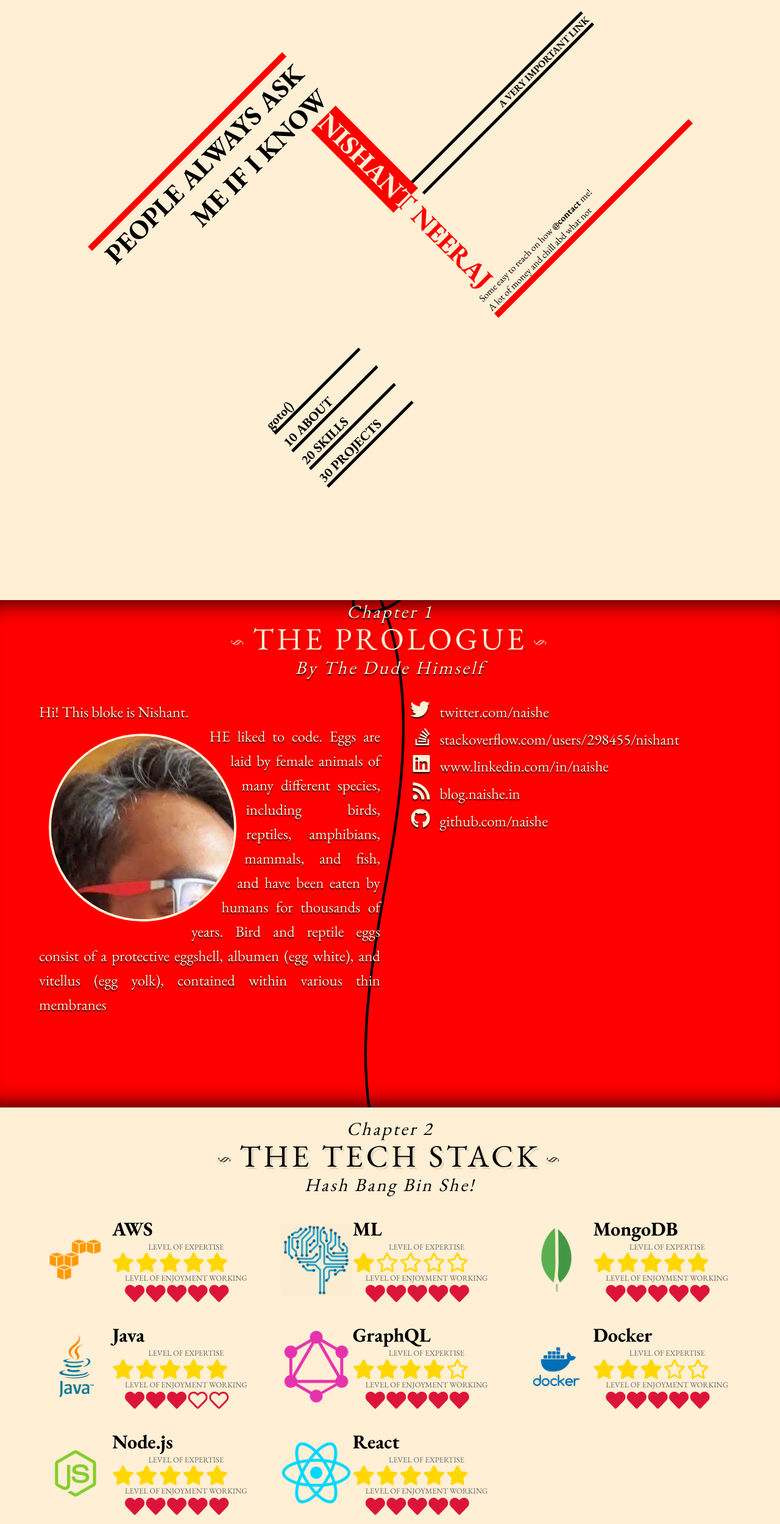
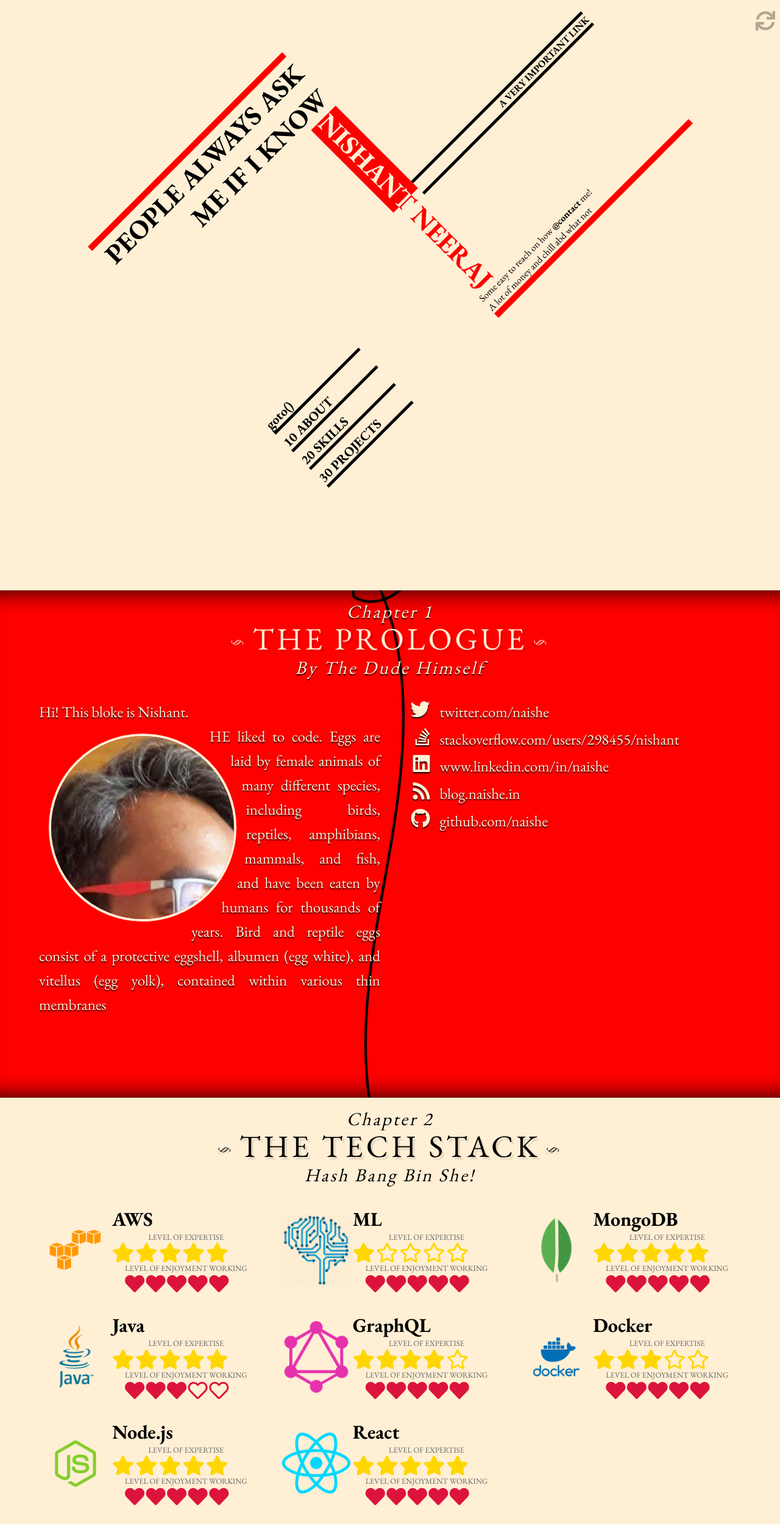
Before and after one commit to naishe/naishe.github.io, a website: page index.html in a window 1280 px wide. Shown: the top 2499 px of the page at 61% size. Drawn offline with nearby package versions, Linux system fonts and the light colour scheme.

Commit message:
🔛 refresh added!!!

```diff
--- a/assets/style.css
+++ b/assets/style.css
@@ -68,6 +68,11 @@
   color: var(--highlight);
 }
 
+button {
+  border: 0;
+  padding: 0.1rem;
+  background-color: transparent;
+}
 .hero {
   font-family: "EB Garamond", "Times New Roman", Times, serif;
   min-height: 100vh;
@@ -171,7 +176,8 @@
   display: flex;
   justify-content: center;
   text-align: center;
-  margin-top: 1rem;
+  padding-top: 1rem;
+  /* margin-top: 1rem; */
   margin-bottom: 2rem;
 }
 
@@ -404,3 +410,27 @@
   padding-left: 1rem;
   margin-bottom: 1rem;
 }
+
+#outro {
+  cursor: help;
+}
+
+.refresh {
+  position: fixed;
+  width: 3rem;
+  font-size: 1rem;
+  top: 1rem;
+  right: 0px;
+  text-align: center;
+}
+
+.refresh > button {
+  transition: transform 0.8s ease-in-out;
+}
+.refresh:hover > button {
+  transform: rotate(360deg);
+}
+
+.refresh i {
+  opacity: 0.3;
+}
--- a/index.html
+++ b/index.html
@@ -88,14 +88,13 @@
         <div class="fin">
           <div>
             <div class="heading-container">
-              <h1 class="heading">
-                <em>Fin.</em>Rage, Rage Against the Dying of the Light
-              </h1>
+              <h1 class="heading" id="outro"><!-- JS fills in here! --></h1>
             </div>
           </div>
         </div>
       </section>
     </main>
+    <div class="refresh"><button onclick="doTheMagic()"><i class="fa fa-sync"></i></div></button></div>
     <script type="text/javascript" src="theShit.js"></script>
   </body>
 </html>
--- a/theShit.js
+++ b/theShit.js
@@ -1,11 +1,20 @@
 // ------- DATA --------
 var openingLines = [
   "Nishant? Who the f*ck is",
-  "The curious case of",
-  "The name is neeraj ...",
+  "Surely, you are joking mr.",
   "Obviously, you're not a golfer",
   "People always ask me if I know"
 ];
+
+var closingLines = [
+  { quote: "After all, tomorrow is another day.", from: "Gone with the wind" },
+  { quote: "I am haunted by humans.", from: "The Book Thief" },
+  { quote: "2. Where is Plymouth Rock?", from: "Bill Watterson" },
+  { quote: "Reality continues to ruin my life.", from: "Bill Watterson" },
+  { quote: "Bangarang, Motherfucker!", from: "https://xkcd.com/813/" },
+  { quote: "Rage, Rage Against the Dying of the Light", from: "Dylan Thomas" }
+];
+
 var socialMedia = [
   {
     icon: "fa-linkedin",
@@ -211,11 +220,25 @@
     .join("");
 
 var shuffleComparator = () => Math.random() - 0.5;
-var getRandom = length => Math.floor(Math.random() * length);
+var lastRandom = {};
+var getRandom = (key, length) => {
+  var lastRandomVal = lastRandom[key];
+  var newRandom;
+  do {
+    newRandom = Math.floor(Math.random() * length);
+  } while (newRandom === lastRandomVal);
+  lastRandom[key] = newRandom;
+  return newRandom;
+};
 
 var doTheMagic = () => {
   document.getElementById("intro").innerText =
-    openingLines[getRandom(openingLines.length)];
+    openingLines[getRandom("opening", openingLines.length)];
+
+  var outro = closingLines[getRandom("closing", closingLines.length)];
+  var outroContainer = document.getElementById("outro");
+  outroContainer.setAttribute("title", outro.from);
+  outroContainer.innerHTML = `<em>Fin.</em>${outro.quote}`;
 
   // 1. load social media icons
   document.getElementById("social-media").innerHTML = socialMedia
```
